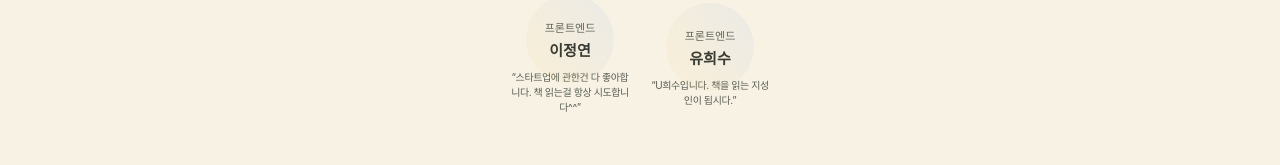
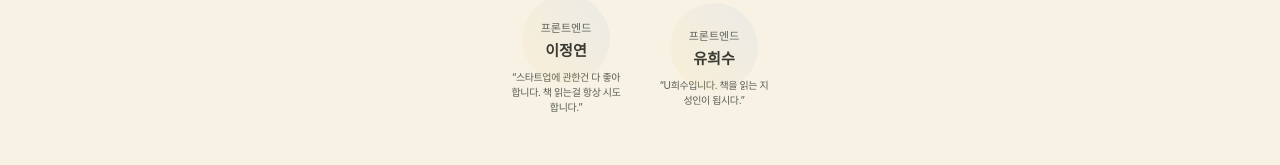
Before and after one commit to ridimillie/ridimillie-frontend, a Next.js app: page / in a window 1280 px wide. Shown: the part 1290-1455 px from the top of the page. Built offline with nearby package versions, Linux system fonts and the light colour scheme.

Commit message:
[Fix] Home: fix font-styles in author

```diff
--- a/components/home/Authors.tsx
+++ b/components/home/Authors.tsx
@@ -30,7 +30,7 @@ const Styled = {
     margin-bottom: 9px;
   `,
   Word: styled.div`
-    width: 120px;
+    width: 112px;
     font-size: 10px;
     line-height: 15px;
     text-align: center;
--- a/pages/index.tsx
+++ b/pages/index.tsx
@@ -182,7 +182,7 @@ function Home() {
           <Author part='디자인' name='배민주' word='"이북 리더기를 항상 들고다니는 디자이너입니다."' />
         </Styled.Row>
         <Styled.Row>
-          <Author part='프론트엔드' name='이정연' word='“스타트업에 관한건 다 좋아합니다. 책 읽는걸 항상 시도합니다^^”' />
+          <Author part='프론트엔드' name='이정연' word='“스타트업에 관한건 다 좋아합니다. 책 읽는걸 항상 시도합니다.”' />
           <Author part='프론트엔드' name='유희수' word='“U희수입니다. 책을 읽는 지성인이 됩시다.”' />
         </Styled.Row>
         <Styled.Row>
```
